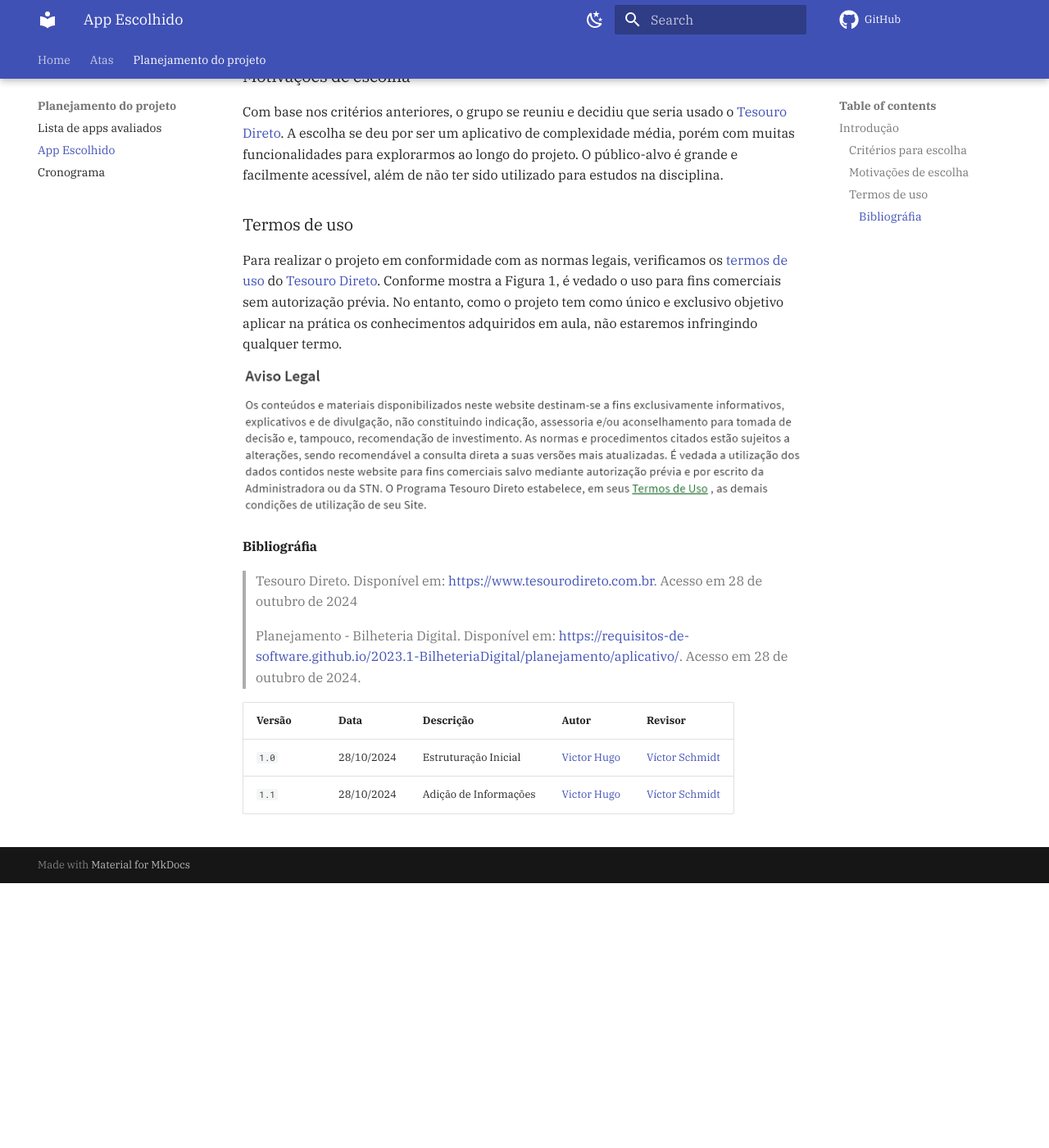
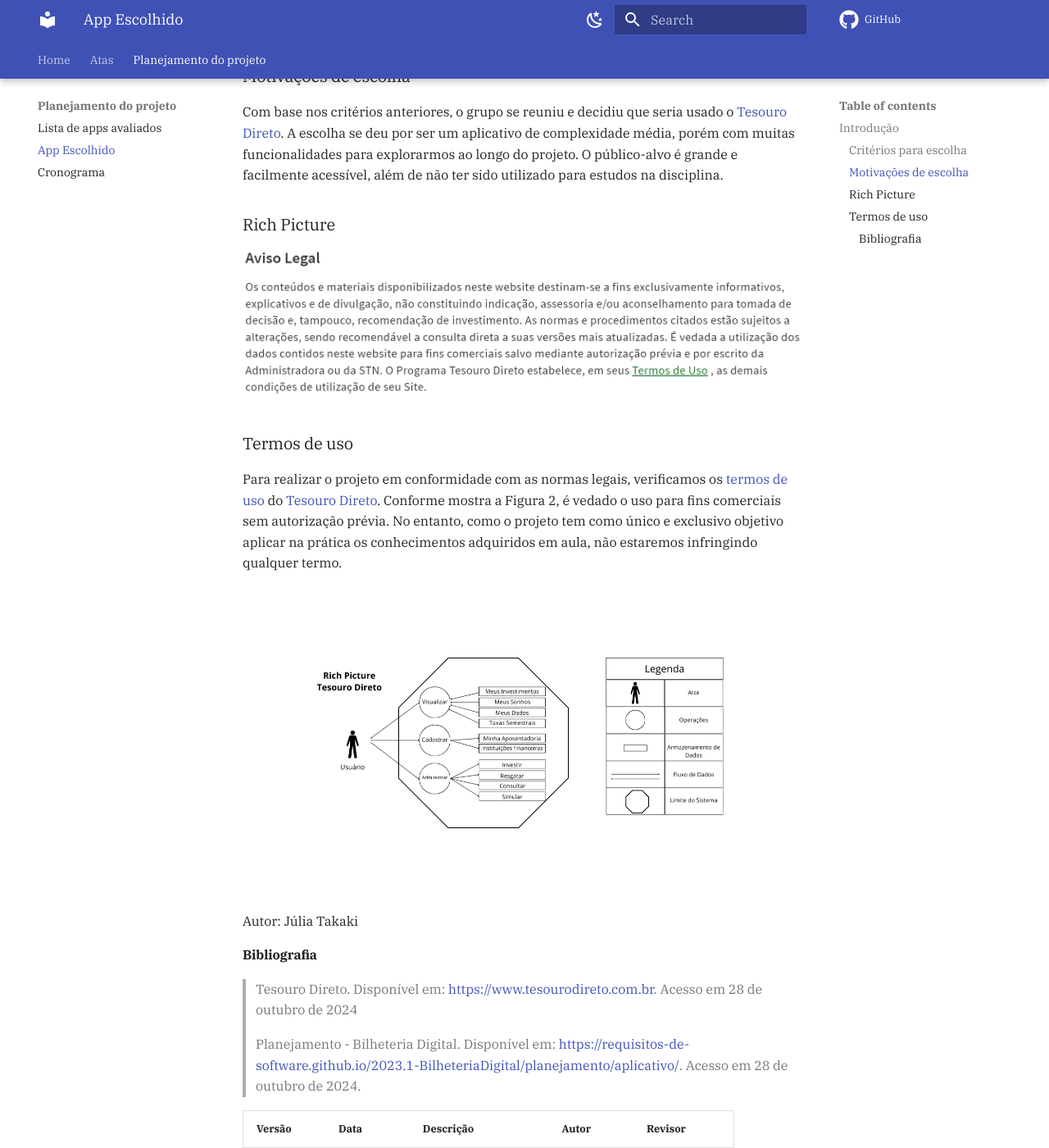
Before and after one commit to Requisitos-de-Software/2024.2-Grupo05, an MkDocs documentation site: the page built from docs/Planejamento-do-projeto/app-escolhido.md, in a window 1280 px wide and 1400 px high, scrolled down 539 px. Shown: the whole window at 82% size. Built offline with MkDocs 1.6.1 and Material for MkDocs 9.7.7, drawn with Linux system fonts in a browser that asks for light colours; comment, search, counter and statistics services are not loaded; before the commit the page ends 1616 px from its top, so only the background shows below that.

Commit message:
add rich picute

```diff
--- a/docs/Planejamento-do-projeto/app-escolhido.md
+++ b/docs/Planejamento-do-projeto/app-escolhido.md
@@ -13,13 +13,18 @@
 
 Com base nos critérios anteriores, o grupo se reuniu e decidiu que seria usado o [Tesouro Direto](https://www.tesourodireto.com.br). A escolha se deu por ser um aplicativo de complexidade média, porém com muitas funcionalidades para explorarmos ao longo do projeto. O público-alvo é grande e facilmente acessível, além de não ter sido utilizado para estudos na disciplina.
 
+### Rich Picture
+![Figura 1](../assets/termodeuso.png)
+
+
 ### Termos de uso
 
-Para realizar o projeto em conformidade com as normas legais, verificamos os [termos de uso](https://www.tesourodireto.com.br/conheca/termos-de-uso-e-protecao-de-dados.htm#termos-de-uso) do [Tesouro Direto](https://www.tesourodireto.com.br). Conforme mostra a Figura 1, é vedado o uso para fins comerciais sem autorização prévia. No entanto, como o projeto tem como único e exclusivo objetivo aplicar na prática os conhecimentos adquiridos em aula, não estaremos infringindo qualquer termo.
+Para realizar o projeto em conformidade com as normas legais, verificamos os [termos de uso](https://www.tesourodireto.com.br/conheca/termos-de-uso-e-protecao-de-dados.htm#termos-de-uso) do [Tesouro Direto](https://www.tesourodireto.com.br). Conforme mostra a Figura 2, é vedado o uso para fins comerciais sem autorização prévia. No entanto, como o projeto tem como único e exclusivo objetivo aplicar na prática os conhecimentos adquiridos em aula, não estaremos infringindo qualquer termo.
 
-![Figura 1](../assets/termodeuso.png)
+![Figura 2: Rich Picture](../assets/RichPictureTesouroDireto.png)
+Autor: Júlia Takaki
 
-#### Bibliográfia
+#### Bibliografia
 
 > Tesouro Direto. Disponível em: <https://www.tesourodireto.com.br>. Acesso em 28 de outubro de 2024
 
```
Also changed, not shown: docs/assets/RichPictureTesouroDireto.png (added).
